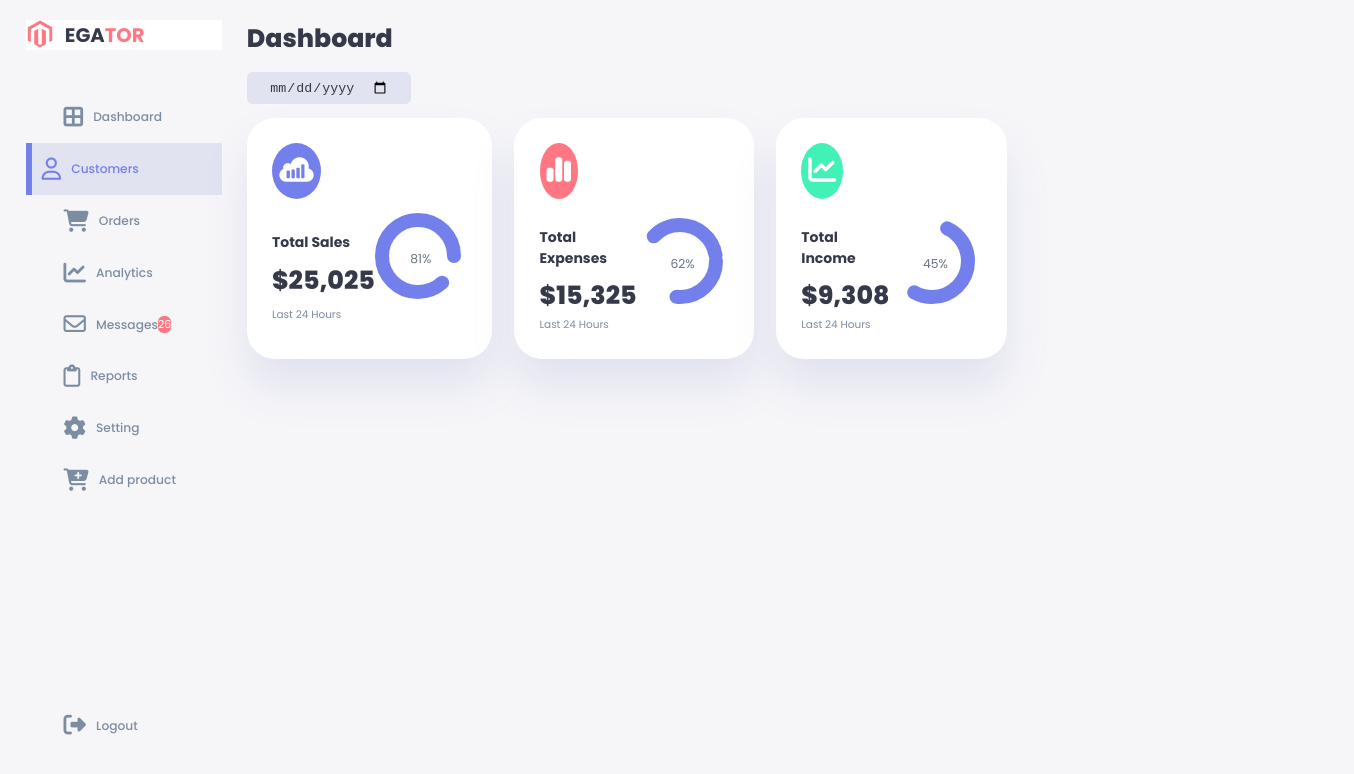
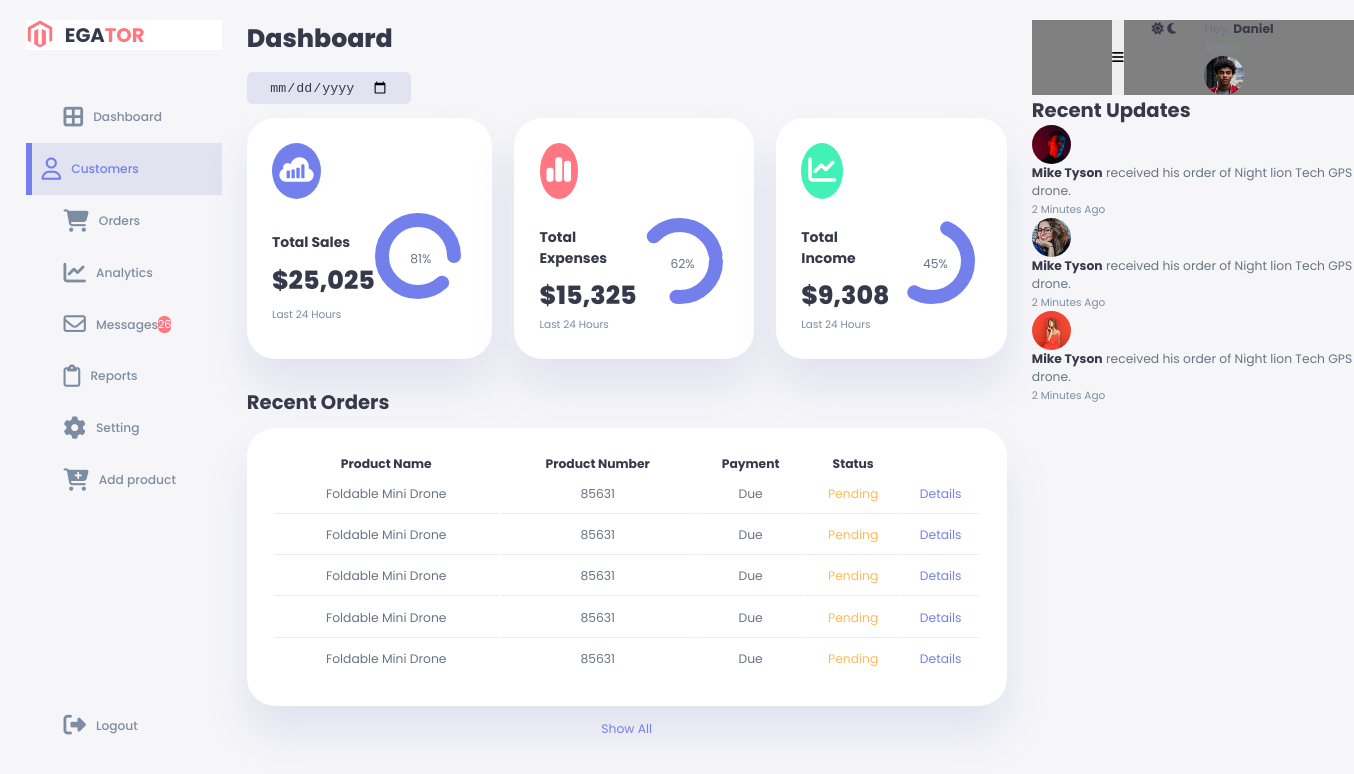
Before and after one commit to TM-Tareq/Dashboard-1, a plain HTML site: page index.html in a window 1280 px wide. Shown: the whole page, 1354 px wide, since content can reach past the window. Drawn offline with Linux system fonts and the light colour scheme.

Commit message:
right top text done

```diff
--- a/index.html
+++ b/index.html
@@ -146,7 +146,118 @@
             </div>
     <!-- END OF SALES -->
            </div>
+           <!-- END OF INSIGHTS -->
+           <div class="recent-orders">
+            <h2>Recent Orders</h2>
+            <table>
+                <thead>
+                    <tr>
+                        <th>Product Name</th>
+                        <th>Product Number</th>
+                        <th>Payment</th>
+                        <th>Status</th>
+                    </tr>
+                </thead>
+                <tbody>
+                    <tr>
+                        <td>Foldable Mini Drone</td>
+                        <td>85631</td>
+                        <td>Due</td>
+                        <td class="warning">Pending</td>
+                        <td class="primary">Details</td>
+                    </tr>
+                    <tr>
+                        <td>Foldable Mini Drone</td>
+                        <td>85631</td>
+                        <td>Due</td>
+                        <td class="warning">Pending</td>
+                        <td class="primary">Details</td>
+                    </tr>
+                    <tr>
+                        <td>Foldable Mini Drone</td>
+                        <td>85631</td>
+                        <td>Due</td>
+                        <td class="warning">Pending</td>
+                        <td class="primary">Details</td>
+                    </tr>
+                    <tr>
+                        <td>Foldable Mini Drone</td>
+                        <td>85631</td>
+                        <td>Due</td>
+                        <td class="warning">Pending</td>
+                        <td class="primary">Details</td>
+                    </tr>
+                    <tr>
+                        <td>Foldable Mini Drone</td>
+                        <td>85631</td>
+                        <td>Due</td>
+                        <td class="warning">Pending</td>
+                        <td class="primary">Details</td>
+                    </tr>
+                </tbody>
+            </table>
+            <a href="">Show All</a>
+           </div>
         </main>
+        <!-- END OF MAIN -->
+
+        <div class="right">
+            <div class="top">
+                <button id="menu-btn">
+                    <span><i class="fa-solid fa-bars"></i></span>
+                </button>
+                <div class="theme-toggler">
+                    <span>
+                        <i class="fa-solid fa-sun"></i>
+                    </span>
+                    <span>
+                        <i class="fa-solid fa-moon"></i>
+                    </span>
+                </div>
+                <div class="profile">
+                    <div class="info">
+                        <p>Hey, <b>Daniel</b></p>
+                        <small class="text-muted">Admin</small>
+                    </div>
+                    <div class="profile-photo">
+                        <img src="images/profile-1.jpg" alt="">
+                    </div>
+                </div>
+            </div>
+            <!-- END OF TOP -->
+            <div class="recent-updates">
+                <h2>Recent Updates</h2>
+                <div class="updates">
+                    <div class="update">
+                        <div class="profile-photo">
+                            <img src="images/profile-2.jpg" alt="">
+                        </div>
+                        <div class="messages">
+                            <p><b>Mike Tyson</b> received his order of Night lion Tech GPS drone.</p>
+                            <small class="text-muted">2 Minutes Ago</small>
+                        </div>
+                    </div>
+                    <div class="update">
+                        <div class="profile-photo">
+                            <img src="images/profile-3.jpg" alt="">
+                        </div>
+                        <div class="messages">
+                            <p><b>Mike Tyson</b> received his order of Night lion Tech GPS drone.</p>
+                            <small class="text-muted">2 Minutes Ago</small>
+                        </div>
+                    </div>
+                    <div class="update">
+                        <div class="profile-photo">
+                            <img src="images/profile-4.jpg" alt="">
+                        </div>
+                        <div class="messages">
+                            <p><b>Mike Tyson</b> received his order of Night lion Tech GPS drone.</p>
+                            <small class="text-muted">2 Minutes Ago</small>
+                        </div>
+                    </div>
+                </div>
+            </div>
+        </div>
     </div>
 </body>
 </html>
--- a/style.css
+++ b/style.css
@@ -291,3 +291,47 @@ main .insights .progress .number {
     justify-content: center;
     align-items: center;
 }
+/* RECENT ORDERS */
+main .recent-orders {
+    margin-top: 2rem;
+}
+main .recent-orders h2 {
+    margin-bottom: 0.8rem;
+}
+main .recent-orders table {
+    background: var(--color-white);
+    width: 100%;
+    border-radius: var(--card-border-radius);
+    padding: var(--card-padding);
+    text-align: center;
+    box-shadow: var(--box-shadow);
+    transition: all 300ms ease;
+}
+main .recent-orders table:hover {
+    box-shadow: none;
+}
+main table tbody td {
+    height: 2.8rem;
+    border-bottom: 1px solid var(--color-light);
+    color: var(--color-dark-variant);
+}
+main table tbody tr:last-child td {
+    border: none;
+}
+main .recent-orders a {
+    text-align: center;
+    display: block;
+    margin: 1rem auto;
+    color: var(--color-primary);
+}
+
+/* RIGHT */
+.right {
+    margin-top: 1.4rem;
+}
+.right .top {
+    display: flex;
+    justify-content: center;
+    gap: 2rem;
+    background: grey;
+}
```
